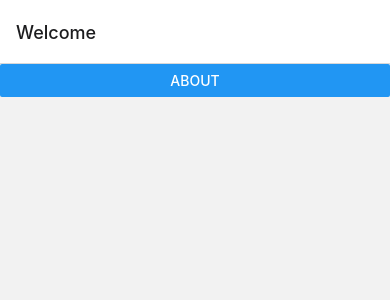
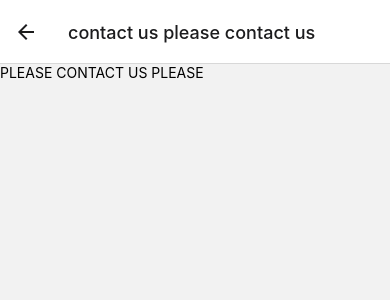
Before and after one commit to AdamIverson/Nov12, a React Native app: screen /Contact in a window 390 px wide. Before the commit this address had no page. Shown: the top 300 px of the page. Built offline with nearby package versions, Linux system fonts and the light colour scheme.

Commit message:
contact page added, no form

```diff
--- a/App.js
+++ b/App.js
@@ -3,6 +3,7 @@ import { NavigationContainer } from '@react-navigation/native';
 import { createNativeStackNavigator } from '@react-navigation/native-stack';
 import HomeScreen from './components/HomeScreen';
 import About from './components/About';
+import Contact from './components/ContactScreen';
 
 const Stack = createNativeStackNavigator();
 
@@ -17,6 +18,7 @@ const App = () => {
           options={{ title: 'Welcome' }}
         />
         <Stack.Screen name="About" component={About} options={{ title: 'aboot'}}/>
+        <Stack.Screen name="Contact" component={Contact} options={{ title: 'contact us please contact us' }}/>
       </Stack.Navigator>
     </NavigationContainer>
   );
--- /dev/null
+++ b/components/ContactScreen.jsx
@@ -0,0 +1,12 @@
+import React from "react";
+import { Button, Text, View } from 'react-native';
+
+const Contact = ({ navigation }) => {
+  return (
+    <View>
+      <Text>PLEASE CONTACT US PLEASE</Text>
+    </View>
+  )
+}
+
+export default Contact;
--- a/components/HomeScreen.jsx
+++ b/components/HomeScreen.jsx
@@ -4,11 +4,15 @@ import { Button, Text, View } from 'react-native';
 const HomeScreen = ({ navigation }) => {
 
   return (
+  <View>
     <Button
       title="about"
       onPress={() =>
         navigation.navigate('About')
-      }/>
+      } />
+      <Button title="please please contact us" onPress={() => navigation.navigate('Contact')}/>
+  </View>
+
   )
 }
 
```
